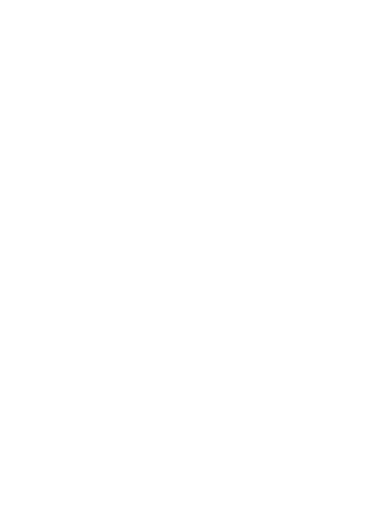
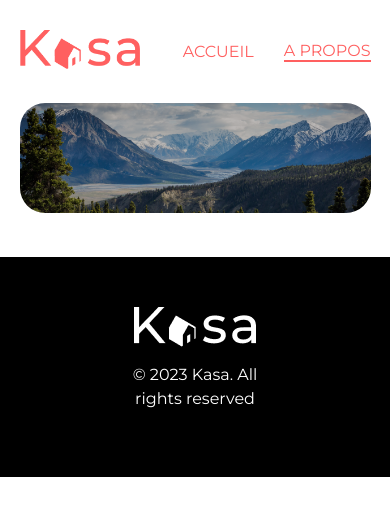
Before and after one commit to AnthonyDac/Projet11-Kasa, a React (Vite) app in the folder kasa/: page /about in a window 390 px wide. Before the commit this address had no page. Shown: the top 516 px of the page. Built offline with nearby package versions, Linux system fonts and the light colour scheme.

Commit message:
création de la page et la route about

```diff
--- /dev/null
+++ b/kasa/src/pages/About/AboutPage.css
@@ -0,0 +1,10 @@
+.aboutContainer {
+    margin: 80px auto;
+}
+
+@media (max-width: 426px) {
+    .aboutContainer {
+        margin: 40px auto;
+        width: 90%;
+    }
+  }
--- /dev/null
+++ b/kasa/src/pages/About/AboutPage.jsx
@@ -0,0 +1,20 @@
+import React from 'react';
+import TopNav from '../../components/Topnav/TopNavigation';
+import FooterComponent from '../../components/Footer/FooterComponent';
+import BannerComponent from '../../components/Banner/BannerComponent';
+import './AboutPage.css';
+
+function AboutPage() {
+  return (
+    <>
+      <TopNav />
+      <BannerComponent text='' imageSrc="/src/assets/image-section2.png" />
+      <div className="aboutContainer">
+
+      </div>
+      <FooterComponent />
+    </>
+  );
+}
+
+export default AboutPage;
--- a/kasa/src/router/Routes.jsx
+++ b/kasa/src/router/Routes.jsx
@@ -2,12 +2,15 @@
 import React from 'react';
 import { BrowserRouter, Route, Routes } from 'react-router-dom';
 import HomePage from '../pages/Homepage/HomePage';
+import AboutPage from '../pages/About/AboutPage';
+
 
 const Routers = () => {
     return (
         <BrowserRouter>
             <Routes>
                 <Route path="/" element={<HomePage />} />
+                <Route path="/about" element={<AboutPage />} />
             </Routes>
         </BrowserRouter>
     );
```
